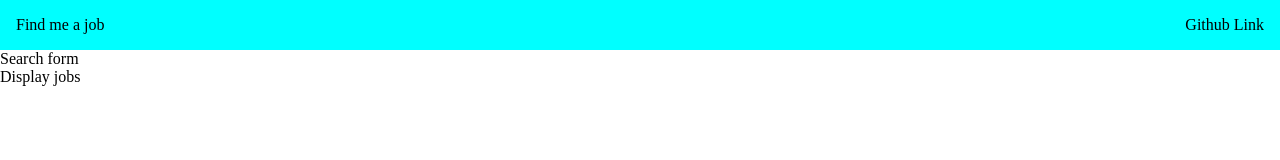
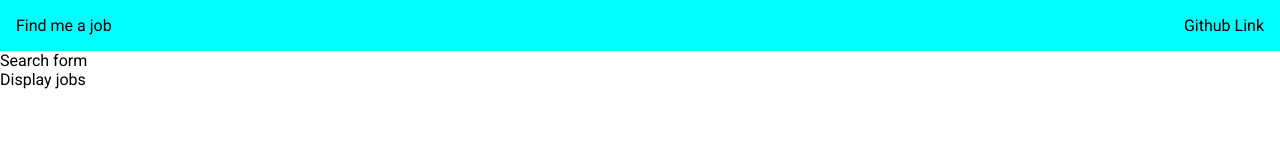
Before and after one commit to pavlovicIvan/jobs-portal-react, a React app: page / in a window 1280 px wide. Shown: the top 160 px of the page. Built offline with nearby package versions, Linux system fonts and the light colour scheme.

Commit message:
Roboto font added

```diff
--- a/package.json
+++ b/package.json
@@ -14,7 +14,8 @@
     "@babel/preset-react": "^7.12.10",
     "babel-loader": "^8.2.2",
     "react": "^17.0.1",
-    "react-dom": "^17.0.1"
+    "react-dom": "^17.0.1",
+    "typeface-roboto": "^1.1.13"
   },
   "devDependencies": {
     "css-loader": "^5.0.1",
--- a/src/App.css
+++ b/src/App.css
@@ -6,6 +6,7 @@
 
 html {
   font-size: 16px;
+  font-family: "Roboto", sans-serif;
 }
 
 /** HEADER **/
--- a/src/App.js
+++ b/src/App.js
@@ -9,6 +9,7 @@ import SearchForm from "./components/SearchForm";
 import DisplayJobs from "./components/DisplayJobs";
 
 // Styling
+import "typeface-roboto";
 import "./App.css";
 
 const App = () => (
--- a/webpack.config.js
+++ b/webpack.config.js
@@ -26,7 +26,7 @@ module.exports = {
         use: ["style-loader", "css-loader"],
       },
       {
-        test: /\.png|svg|jpg|gif$/,
+        test: /\.png|svg|jpg|gif|woff|woff2$/,
         use: ["file-loader"],
       },
     ],
```
Also changed, not shown: 1 other file (tests, documents, lock files or other folders).
